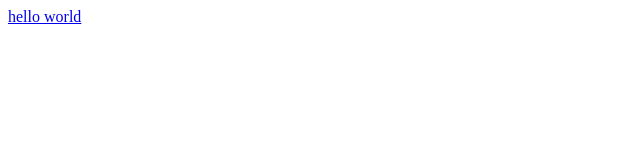
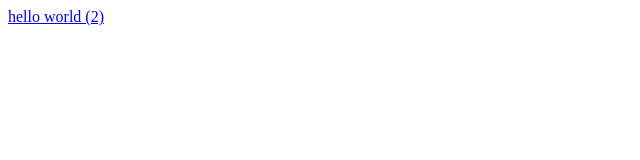
Before and after one commit to garykao/gary, a plain HTML site: page index.html in a window 1280 px wide. Shown: the full height of the page, 0-640 px from the left. Drawn offline with Linux system fonts and the light colour scheme.

Commit message:
changed headings

```diff
--- a/index.html
+++ b/index.html
@@ -5,7 +5,7 @@
   </head>
   <body bgcolor=white>
       <div>
-        <a href="https://media.giphy.com/media/5GoVLqeAOo6PK/giphy.gif">hello world</a>
+        <a href="https://media.giphy.com/media/5GoVLqeAOo6PK/giphy.gif">hello world (2)</a>
       </div>
   </body>
 </html>
```
